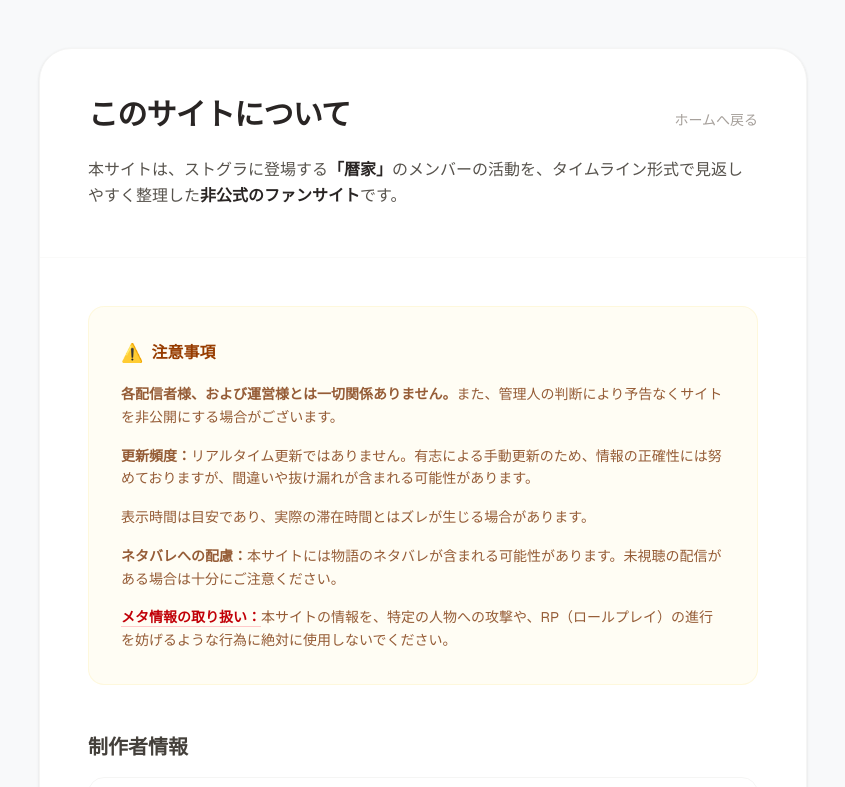
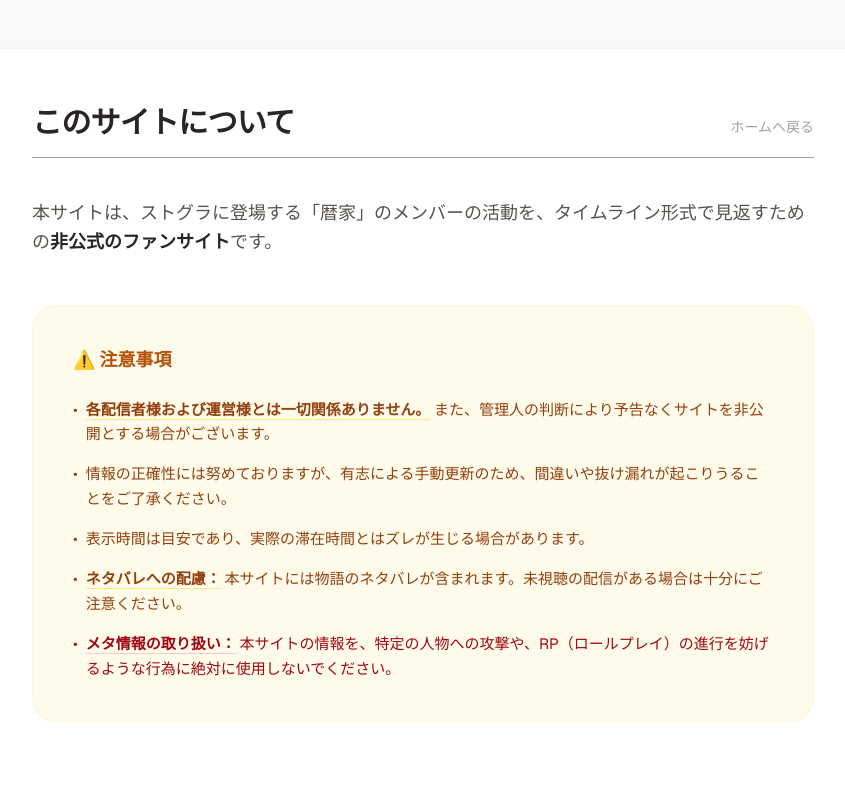
Before and after one commit to ksisfart-ui/kfam-timeline, a Next.js app in the folder kfam-timeline/: page /about in a window 1280 px wide. Shown: the top 787 px of the page, without its empty margins (217-1062 px from the left). Built offline with nearby package versions, Linux system fonts and the light colour scheme.

Commit message:
about/page.tsx：サイト説明-改2

```diff
--- a/kfam-timeline/app/about/page.tsx
+++ b/kfam-timeline/app/about/page.tsx
@@ -3,53 +3,59 @@ import Link from "next/link";
 export default function AboutPage() {
   return (
     <main className="min-h-screen bg-[#f8f9fa] p-4 md:p-12 text-stone-700 font-sans">
-      <div className="max-w-3xl mx-auto bg-white rounded-[2rem] shadow-sm border border-stone-100 overflow-hidden">
+      <div className="max-w-4xl mx-auto bg-white rounded-[2rem] shadow-sm border border-stone-100 overflow-hidden">
 
-        {/* ヘッダーセクション */}
-        <div className="p-8 md:p-12 border-b border-stone-50">
-          <div className="flex justify-between items-baseline mb-6">
+        <div className="p-8 md:p-14">
+          {/* ヘッダー：タイトルとリンクを横並びに */}
+          <header className="flex justify-between items-end mb-4">
             <h1 className="text-2xl md:text-3xl font-bold text-stone-800 tracking-tight">
               このサイトについて
             </h1>
-            <Link href="/" className="text-stone-400 text-sm font-medium hover:text-[#b28c6e] transition-colors">
+            <Link href="/" className="text-stone-400 text-sm font-medium hover:text-stone-600 transition-colors mb-1">
               ホームへ戻る
             </Link>
+          </header>
+
+          {/* 境界線 */}
+          <hr className="border-stone-400 mb-10" />
+
+          {/* サイト説明 */}
+          <div className="space-y-4 text-base md:text-lg leading-relaxed text-stone-600 mb-12">
+            <p>
+              本サイトは、ストグラに登場する「暦家」のメンバーの活動を、タイムライン形式で見返すための<strong className="text-stone-800 font-bold">非公式のファンサイト</strong>です。
+            </p>
           </div>
 
-          <div className="space-y-4 text-sm md:text-base leading-relaxed text-stone-600">
-            <p>
-              本サイトは、ストグラに登場する<strong className="text-stone-800">「暦家」</strong>のメンバーの活動を、タイムライン形式で見返しやすく整理した<strong className="text-stone-800">非公式のファンサイト</strong>です。
-            </p>
-          </div>
-        </div>
-
-        <div className="p-8 md:p-12 space-y-12">
-
-          {/* 注意事項セクション */}
-          <section className="bg-amber-50/50 rounded-2xl p-6 md:p-8 border border-amber-100/50">
-            <h2 className="text-amber-800 font-bold mb-4 flex items-center gap-2">
-              <span className="text-lg">⚠️</span> 注意事項
+          {/* 注意事項：1枚目の画像のデザインを再現 */}
+          <section className="bg-[#fffbeb] rounded-3xl p-8 md:p-10 border border-amber-100/50 mb-16">
+            <h2 className="text-[#b45309] font-bold mb-6 flex items-center gap-2 text-lg">
+              ⚠️ 注意事項
             </h2>
-            <ul className="space-y-4 text-sm leading-relaxed text-amber-900/80">
-              <li>
-                <span className="font-bold">各配信者様、および運営様とは一切関係ありません。</span>また、管理人の判断により予告なくサイトを非公開にする場合がございます。
+            <ul className="space-y-4 text-[15px] leading-relaxed text-[#92400e]">
+              <li className="flex gap-2">
+                <span className="shrink-0">•</span>
+                <span><strong className="font-bold underline decoration-amber-200 underline-offset-4">各配信者様および運営様とは一切関係ありません。</strong> また、管理人の判断により予告なくサイトを非公開とする場合がございます。</span>
               </li>
-              <li>
-                <span className="font-bold">更新頻度：</span>リアルタイム更新ではありません。有志による手動更新のため、情報の正確性には努めておりますが、間違いや抜け漏れが含まれる可能性があります。
+              <li className="flex gap-2">
+                <span className="shrink-0">•</span>
+                <span>情報の正確性には努めておりますが、有志による手動更新のため、間違いや抜け漏れが起こりうることをご了承ください。</span>
               </li>
-              <li>
-                表示時間は目安であり、実際の滞在時間とはズレが生じる場合があります。
+              <li className="flex gap-2">
+                <span className="shrink-0">•</span>
+                <span>表示時間は目安であり、実際の滞在時間とはズレが生じる場合があります。</span>
               </li>
-              <li>
-                <span className="font-bold">ネタバレへの配慮：</span>本サイトには物語のネタバレが含まれる可能性があります。未視聴の配信がある場合は十分にご注意ください。
+              <li className="flex gap-2">
+                <span className="shrink-0">•</span>
+                <span><strong className="font-bold underline decoration-amber-200 underline-offset-4">ネタバレへの配慮：</strong> 本サイトには物語のネタバレが含まれます。未視聴の配信がある場合は十分にご注意ください。</span>
               </li>
-              <li>
-                <span className="font-bold text-red-700 underline decoration-red-200 underline-offset-4">メタ情報の取り扱い：</span>
-                本サイトの情報を、特定の人物への攻撃や、RP（ロールプレイ）の進行を妨げるような行為に絶対に使用しないでください。
+              <li className="flex gap-2 text-red-800">
+                <span className="shrink-0">•</span>
+                <span><strong className="font-bold underline decoration-red-200 underline-offset-4">メタ情報の取り扱い：</strong> 本サイトの情報を、特定の人物への攻撃や、RP（ロールプレイ）の進行を妨げるような行為に絶対に使用しないでください。</span>
               </li>
             </ul>
           </section>
 
+          {/* 情報の修正依頼（制作者情報：維持） */}
         <section className="space-y-4">
           <h2 className="text-xl font-bold">制作者情報</h2>
           <div className="flex items-center gap-4 p-6 bg-white rounded-2xl border border-stone-100">
@@ -60,11 +66,8 @@ export default function AboutPage() {
             </div>
           </div>
         </section>
-
         </div>
 
-        {/* フッター余白 */}
-        <div className="h-8 bg-stone-50/30"></div>
       </div>
     </main>
   );
```
